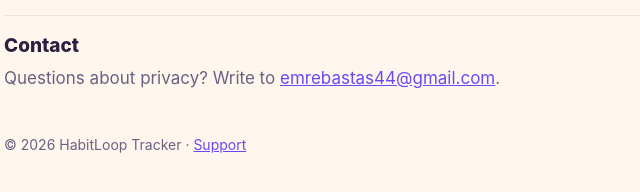
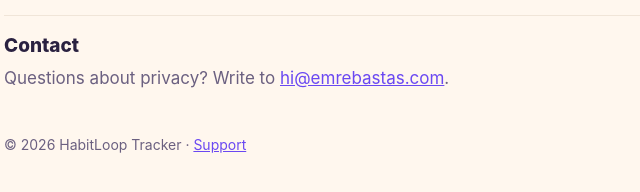
Before and after one commit to habitloopapp/habitloop, a plain HTML site: page index.html in a window 1280 px wide. Shown: the part 1935-2127 px from the top of the page, 312-952 px from the left. Drawn offline with Linux system fonts and the light colour scheme.

Commit message:
Add files via upload

```diff
--- a/index.html
+++ b/index.html
@@ -47,7 +47,7 @@ footer{margin-top:24px;color:var(--muted);font-size:14px}
 <section><h2>Changes to this policy</h2><p>If this policy changes, we will update the date at the top and show the new version in the app and on this page.</p></section>
 <section><h2>Who is responsible</h2><p>HabitLoop Tracker is developed by Emre Huzeyfe Baştaş, who is responsible for the data described in this policy. If you email us, your address and message are used only to reply to you.</p></section>
 <section><h2>Your rights</h2><p>Depending on where you live, including under the GDPR and Türkiye’s KVKK, you may have the right to access, correct or delete your personal data, to object to its use, and to complain to your data protection authority. Your habit data is on your device, so you can view, export or erase it yourself. For purchase data, write to us and we will help.</p></section>
-<section><h2>Contact</h2><p>Questions about privacy? Write to <a href="mailto:emrebastas44@gmail.com" dir="ltr">emrebastas44@gmail.com</a>.</p></section>
+<section><h2>Contact</h2><p>Questions about privacy? Write to <a href="mailto:hi@emrebastas.com" dir="ltr">hi@emrebastas.com</a>.</p></section>
 </article>
 <article id="tr" lang="tr" hidden>
 <h1>Gizlilik Politikası</h1>
@@ -63,7 +63,7 @@ footer{margin-top:24px;color:var(--muted);font-size:14px}
 <section><h2>Bu politikadaki değişiklikler</h2><p>Bu politika değişirse en üstteki tarihi güncelleriz; yeni sürüm uygulamada ve bu sayfada yer alır.</p></section>
 <section><h2>Veri sorumlusu</h2><p>HabitLoop Tracker, Emre Huzeyfe Baştaş tarafından geliştirilmektedir ve bu politikada anlatılan verilerin sorumlusu da odur. Bize e-posta gönderirsen adresin ve mesajın yalnızca sana yanıt vermek için kullanılır.</p></section>
 <section><h2>Hakların</h2><p>Yaşadığın yere göre, KVKK ve GDPR dahil, kişisel verilerine erişme, onları düzeltme veya sildirme, kullanılmalarına itiraz etme ve veri koruma kurumuna şikâyette bulunma hakların olabilir. Alışkanlık verilerin cihazındadır; onları kendin görebilir, dışa aktarabilir veya silebilirsin. Satın alım verileri için bize yaz, yardımcı olalım.</p></section>
-<section><h2>İletişim</h2><p>Gizlilikle ilgili soruların için: <a href="mailto:emrebastas44@gmail.com" dir="ltr">emrebastas44@gmail.com</a></p></section>
+<section><h2>İletişim</h2><p>Gizlilikle ilgili soruların için: <a href="mailto:hi@emrebastas.com" dir="ltr">hi@emrebastas.com</a></p></section>
 </article>
 <article id="de" lang="de" hidden>
 <h1>Datenschutzerklärung</h1>
@@ -79,7 +79,7 @@ footer{margin-top:24px;color:var(--muted);font-size:14px}
 <section><h2>Änderungen dieser Erklärung</h2><p>Ändert sich diese Erklärung, aktualisieren wir das Datum oben; die neue Fassung steht dann in der App und auf dieser Seite.</p></section>
 <section><h2>Verantwortlich</h2><p>HabitLoop Tracker wird von Emre Huzeyfe Baştaş entwickelt; dort liegt auch die Verantwortung für die in dieser Erklärung beschriebenen Daten. Wenn du uns per E-Mail schreibst, werden deine Adresse und Nachricht nur für die Antwort verwendet.</p></section>
 <section><h2>Deine Rechte</h2><p>Je nach Wohnort, auch nach der DSGVO und dem türkischen KVKK, kannst du das Recht haben, auf deine personenbezogenen Daten zuzugreifen, sie berichtigen oder löschen zu lassen, ihrer Nutzung zu widersprechen und dich bei deiner Datenschutzbehörde zu beschweren. Deine Gewohnheitsdaten liegen auf deinem Gerät, du kannst sie also selbst ansehen, exportieren oder löschen. Bei Kaufdaten schreib uns einfach, wir helfen dir.</p></section>
-<section><h2>Kontakt</h2><p>Fragen zum Datenschutz? Schreib an <a href="mailto:emrebastas44@gmail.com" dir="ltr">emrebastas44@gmail.com</a>.</p></section>
+<section><h2>Kontakt</h2><p>Fragen zum Datenschutz? Schreib an <a href="mailto:hi@emrebastas.com" dir="ltr">hi@emrebastas.com</a>.</p></section>
 </article>
 <article id="fr" lang="fr" hidden>
 <h1>Politique de confidentialité</h1>
@@ -95,7 +95,7 @@ footer{margin-top:24px;color:var(--muted);font-size:14px}
 <section><h2>Modifications de cette politique</h2><p>Si cette politique change, nous mettrons à jour la date en haut ; la nouvelle version sera disponible dans l’app et sur cette page.</p></section>
 <section><h2>Responsable</h2><p>HabitLoop Tracker est développée par Emre Huzeyfe Baştaş, responsable des données décrites dans cette politique. Si tu nous écris par e-mail, ton adresse et ton message servent uniquement à te répondre.</p></section>
 <section><h2>Tes droits</h2><p>Selon ton lieu de résidence, notamment au titre du RGPD et de la loi turque KVKK, tu peux avoir le droit d’accéder à tes données personnelles, de les rectifier ou de les supprimer, de t’opposer à leur utilisation et de saisir ton autorité de protection des données. Tes données d’habitudes sont sur ton appareil : tu peux donc les consulter, les exporter ou les effacer toi-même. Pour les données d’achat, écris-nous et nous t’aiderons.</p></section>
-<section><h2>Contact</h2><p>Une question sur la confidentialité ? Écris à <a href="mailto:emrebastas44@gmail.com" dir="ltr">emrebastas44@gmail.com</a>.</p></section>
+<section><h2>Contact</h2><p>Une question sur la confidentialité ? Écris à <a href="mailto:hi@emrebastas.com" dir="ltr">hi@emrebastas.com</a>.</p></section>
 </article>
 <article id="es" lang="es" hidden>
 <h1>Política de privacidad</h1>
@@ -111,7 +111,7 @@ footer{margin-top:24px;color:var(--muted);font-size:14px}
 <section><h2>Cambios en esta política</h2><p>Si esta política cambia, actualizaremos la fecha de arriba y publicaremos la nueva versión en la app y en esta página.</p></section>
 <section><h2>Responsable</h2><p>HabitLoop Tracker está desarrollada por Emre Huzeyfe Baştaş, responsable de los datos descritos en esta política. Si nos escribes por correo, tu dirección y tu mensaje solo se usan para responderte.</p></section>
 <section><h2>Tus derechos</h2><p>Según dónde vivas, incluso en virtud del RGPD y de la ley turca KVKK, puedes tener derecho a acceder a tus datos personales, rectificarlos o suprimirlos, oponerte a su uso y reclamar ante tu autoridad de protección de datos. Tus datos de hábitos están en tu dispositivo, así que puedes verlos, exportarlos o borrarlos tú mismo. Para los datos de compras, escríbenos y te ayudaremos.</p></section>
-<section><h2>Contacto</h2><p>¿Dudas sobre privacidad? Escríbenos a <a href="mailto:emrebastas44@gmail.com" dir="ltr">emrebastas44@gmail.com</a>.</p></section>
+<section><h2>Contacto</h2><p>¿Dudas sobre privacidad? Escríbenos a <a href="mailto:hi@emrebastas.com" dir="ltr">hi@emrebastas.com</a>.</p></section>
 </article>
 <article id="ar" lang="ar" dir="rtl" hidden>
 <h1>سياسة الخصوصية</h1>
@@ -127,7 +127,7 @@ footer{margin-top:24px;color:var(--muted);font-size:14px}
 <section><h2>التغييرات على هذه السياسة</h2><p>إذا تغيّرت هذه السياسة فسنحدّث التاريخ في الأعلى، وستظهر النسخة الجديدة في التطبيق وفي هذه الصفحة.</p></section>
 <section><h2>الجهة المسؤولة</h2><p>يطوّر HabitLoop Tracker المطوّر Emre Huzeyfe Baştaş، وهو الجهة المسؤولة عن البيانات الموضحة في هذه السياسة. إذا راسلتنا عبر البريد الإلكتروني، فلن يُستخدم عنوانك ورسالتك إلا للرد عليك.</p></section>
 <section><h2>حقوقك</h2><p>بحسب مكان إقامتك، بما في ذلك بموجب اللائحة العامة لحماية البيانات (GDPR) وقانون KVKK التركي، قد يكون لك الحق في الوصول إلى بياناتك الشخصية أو تصحيحها أو حذفها، والاعتراض على استخدامها، وتقديم شكوى إلى هيئة حماية البيانات. بيانات عاداتك موجودة على جهازك، لذا يمكنك عرضها أو تصديرها أو مسحها بنفسك. أما بيانات المشتريات فراسلنا بشأنها وسنساعدك.</p></section>
-<section><h2>التواصل</h2><p>أسئلة حول الخصوصية؟ راسلنا على <a href="mailto:emrebastas44@gmail.com" dir="ltr">emrebastas44@gmail.com</a>.</p></section>
+<section><h2>التواصل</h2><p>أسئلة حول الخصوصية؟ راسلنا على <a href="mailto:hi@emrebastas.com" dir="ltr">hi@emrebastas.com</a>.</p></section>
 </article>
 </main>
 <footer>© 2026 HabitLoop Tracker · <a href="support/">Support</a></footer>
```
